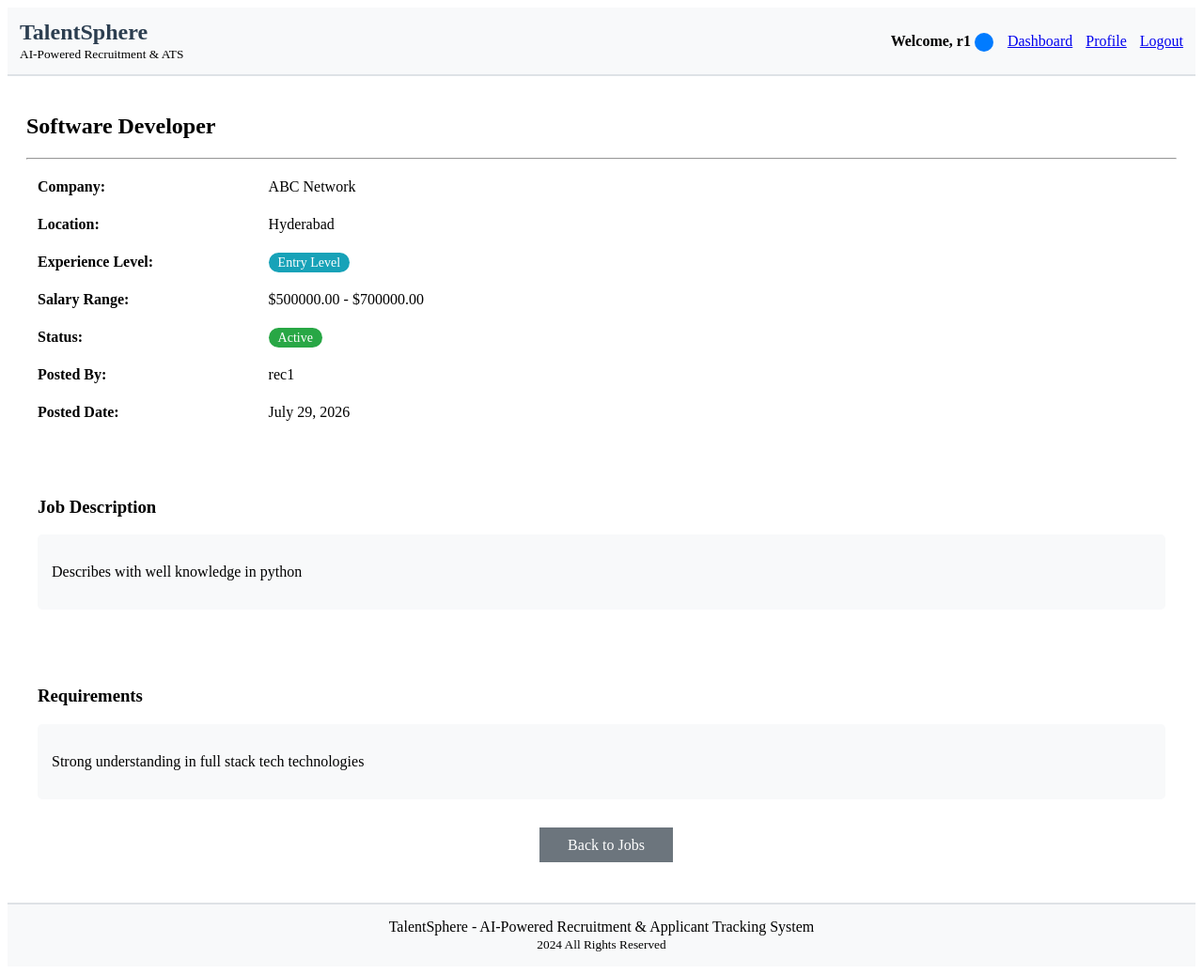
After one commit to BoomeshKS/talent-sphere-elevate, a Django app: page /accounts/job/1/ in a window 1280 px wide. The commit adds this page. Shown: the whole page at 94% size. Run offline with Django 5.2, Linux system fonts and the light colour scheme; a user stored in the database is signed in; data comes from the database, SQL or seed files in the repository; both versions use the stored data as it was after the commit.

Commit message:
Job Posting Functionality Added

```diff
--- a/backend/accounts/models.py
+++ b/backend/accounts/models.py
@@ -4,6 +4,7 @@ from django.db.models.signals import post_save
 from django.dispatch import receiver
 
 class UserProfile(models.Model):
+
     ROLE_CHOICES = (
         ('recruiter', 'Recruiter'),
         ('candidate', 'Candidate'),
@@ -20,6 +21,43 @@ class UserProfile(models.Model):
     def __str__(self):
         return f"{self.user.username} - {self.get_role_display()}"
 
+
+class Job(models.Model):
+    JOB_STATUS = (
+        ('active', 'Active'),
+        ('closed', 'Closed'),
+        ('draft', 'Draft'),
+    )
+
+    EXPERIENCE_LEVELS = (
+        ('entry', 'Entry Level'),
+        ('mid', 'Mid Level'),
+        ('senior', 'Senior Level'),
+        ('lead', 'Lead'),
+        ('executive', 'Executive'),
+    )
+
+    title = models.CharField(max_length=200)
+    company = models.CharField(max_length=100)
+    location = models.CharField(max_length=200)
+    description = models.TextField()
+    requirements = models.TextField()
+    experience_level = models.CharField(max_length=20, choices=EXPERIENCE_LEVELS, default='mid')
+    salary_min = models.DecimalField(max_digits=10, decimal_places=2, null=True, blank=True)
+    salary_max = models.DecimalField(max_digits=10, decimal_places=2, null=True, blank=True)
+    status = models.CharField(max_length=20, choices=JOB_STATUS, default='active')
+    created_by = models.ForeignKey(User, on_delete=models.CASCADE, related_name='jobs')
+    created_at = models.DateTimeField(auto_now_add=True)
+    updated_at = models.DateTimeField(auto_now=True)
+
+    def __str__(self):
+        return f"{self.title} at {self.company}"
+
+    class Meta:
+        ordering = ['-created_at']
+
+
+
 @receiver(post_save, sender=User)
 def create_user_profile(sender, instance, created, **kwargs):
     if created:
--- /dev/null
+++ b/backend/accounts/templates/accounts/job_detail.html
@@ -0,0 +1,96 @@
+{% extends 'accounts/base.html' %}
+
+{% block title %}Job Details{% endblock %}
+
+{% block content %}
+    <h2>{{ job.title }}</h2>
+    <hr>
+
+    <table width="100%" cellpadding="10">
+        <tr>
+            <td width="20%"><strong>Company:</strong></td>
+            <td>{{ job.company }}</td>
+        </tr>
+        <tr>
+            <td><strong>Location:</strong></td>
+            <td>{{ job.location }}</td>
+        </tr>
+        <tr>
+            <td><strong>Experience Level:</strong></td>
+            <td>
+                <span style="background-color: #17a2b8; color: white; padding: 3px 10px; border-radius: 12px; font-size: 14px;">
+                    {{ job.get_experience_level_display }}
+                </span>
+            </td>
+        </tr>
+        <tr>
+            <td><strong>Salary Range:</strong></td>
+            <td>
+                {% if job.salary_min and job.salary_max %}
+                    ${{ job.salary_min }} - ${{ job.salary_max }}
+                {% elif job.salary_min %}
+                    From ${{ job.salary_min }}
+                {% elif job.salary_max %}
+                    Up to ${{ job.salary_max }}
+                {% else %}
+                    Not specified
+                {% endif %}
+            </td>
+        </tr>
+        <tr>
+            <td><strong>Status:</strong></td>
+            <td>
+                <span style="background-color:
+                    {% if job.status == 'active' %}#28a745
+                    {% elif job.status == 'draft' %}#ffc107
+                    {% else %}#dc3545{% endif %};
+                    color: white; padding: 3px 10px; border-radius: 12px; font-size: 14px;">
+                    {{ job.get_status_display }}
+                </span>
+            </td>
+        </tr>
+        <tr>
+            <td><strong>Posted By:</strong></td>
+            <td>{{ job.created_by.username }}</td>
+        </tr>
+        <tr>
+            <td><strong>Posted Date:</strong></td>
+            <td>{{ job.created_at|date:"F d, Y" }}</td>
+        </tr>
+        <tr>
+            <td colspan="2"><br></td>
+        </tr>
+        <tr>
+            <td colspan="2">
+                <h3>Job Description</h3>
+                <div style="background-color: #f8f9fa; padding: 15px; border-radius: 5px;">
+                    {{ job.description|linebreaks }}
+                </div>
+            </td>
+        </tr>
+        <tr>
+            <td colspan="2"><br></td>
+        </tr>
+        <tr>
+            <td colspan="2">
+                <h3>Requirements</h3>
+                <div style="background-color: #f8f9fa; padding: 15px; border-radius: 5px;">
+                    {{ job.requirements|linebreaks }}
+                </div>
+            </td>
+        </tr>
+        <tr>
+            <td colspan="2" align="center">
+                <br>
+                {% if user.profile.role == 'candidate' %}
+                    <button style="background-color: #28a745; color: white; padding: 10px 40px; border: none; cursor: pointer; font-size: 16px;">
+                        Apply for this Job
+                    </button>
+                {% endif %}
+                <a href="{% url 'view_jobs' %}" style="margin-left: 10px; padding: 10px 30px; background-color: #6c757d; color: white; text-decoration: none;">
+                    Back to Jobs
+                </a>
+            </td>
+        </tr>
+    </table>
+{% endblock %}
--- a/backend/accounts/urls.py
+++ b/backend/accounts/urls.py
@@ -7,4 +7,8 @@ urlpatterns = [
     path('logout/', views.user_logout, name='logout'),
     path('dashboard/', views.dashboard, name='dashboard'),
     path('profile/', views.profile, name='profile'),
+    path('create-job/', views.create_job, name='create_job'),
+    path('jobs/', views.view_jobs, name='view_jobs'),
+    path('job/<int:job_id>/', views.job_detail, name='job_detail'),
+    path('my-jobs/', views.my_jobs, name='my_jobs'),
 ]
--- a/backend/accounts/views.py
+++ b/backend/accounts/views.py
@@ -1,9 +1,9 @@
-from django.shortcuts import render, redirect
+from django.shortcuts import render, redirect, get_object_or_404
 from django.contrib.auth import login, authenticate, logout
 from django.contrib.auth.decorators import login_required
 from django.contrib import messages
 from django.contrib.auth.models import User
-from .models import UserProfile
+from .models import UserProfile, Job
 
 def register(request):
     if request.user.is_authenticated:
@@ -16,7 +16,6 @@ def register(request):
         password2 = request.POST.get('password2')
         role = request.POST.get('role', 'candidate')
 
-        # Validation
         if not username or not email or not password:
             messages.error(request, 'All fields are required!')
             return render(request, 'accounts/register.html')
@@ -37,7 +36,6 @@ def register(request):
             messages.error(request, 'Password must be at least 6 characters!')
             return render(request, 'accounts/register.html')
 
-        # Create user
         try:
             user = User.objects.create_user(
                 username=username,
@@ -90,9 +88,10 @@ def dashboard(request):
     role = user.profile.role
 
     if role == 'recruiter':
+        jobs = Job.objects.filter(created_by=user)
         context = {
             'user': user,
-            'total_jobs': 5,
+            'total_jobs': jobs.count(),
             'total_applications': 24,
             'shortlisted': 8,
             'interviews_scheduled': 3,
@@ -100,10 +99,12 @@ def dashboard(request):
                 {'name': 'John Doe', 'position': 'Software Engineer', 'status': 'Under Review'},
                 {'name': 'Jane Smith', 'position': 'Data Analyst', 'status': 'Shortlisted'},
                 {'name': 'Mike Johnson', 'position': 'UI Designer', 'status': 'New'},
-            ]
+            ],
+            'jobs': jobs
         }
         return render(request, 'accounts/recruiter_dashboard.html', context)
     else:
+        jobs = Job.objects.filter(status='active')
         context = {
             'user': user,
             'total_applications': 4,
@@ -114,10 +115,72 @@ def dashboard(request):
                 {'title': 'Software Engineer', 'company': 'Tech Corp', 'status': 'Under Review', 'date': '2024-01-15'},
                 {'title': 'Data Analyst', 'company': 'Data Inc', 'status': 'Shortlisted', 'date': '2024-01-10'},
                 {'title': 'UI Designer', 'company': 'Design Studio', 'status': 'New', 'date': '2024-01-05'},
-            ]
+            ],
+            'available_jobs': jobs
         }
         return render(request, 'accounts/candidate_dashboard.html', context)
 
 @login_required
 def profile(request):
     return render(request, 'accounts/profile.html', {'user': request.user})
+
+@login_required
+def create_job(request):
+    if request.user.profile.role != 'recruiter':
+        messages.error(request, 'Only recruiters can post jobs!')
+        return redirect('dashboard')
+
+    if request.method == 'POST':
+        title = request.POST.get('title')
+        company = request.POST.get('company')
+        location = request.POST.get('location')
+        description = request.POST.get('description')
+        requirements = request.POST.get('requirements')
+        experience_level = request.POST.get('experience_level')
+        salary_min = request.POST.get('salary_min')
+        salary_max = request.POST.get('salary_max')
+        status = request.POST.get('status', 'active')
+
+        if not title or not company or not location or not description or not requirements:
+            messages.error(request, 'All fields are required!')
+            return render(request, 'accounts/create_job.html')
+
+        try:
+            job = Job.objects.create(
+                title=title,
+                company=company,
+                location=location,
+                description=description,
+                requirements=requirements,
+                experience_level=experience_level,
+                salary_min=salary_min or None,
+                salary_max=salary_max or None,
+                status=status,
+                created_by=request.user
+            )
+            messages.success(request, f'Job "{job.title}" created successfully!')
+            return redirect('view_jobs')
+        except Exception as e:
+            messages.error(request, f'Error creating job: {str(e)}')
+            return render(request, 'accounts/create_job.html')
+
+    return render(request, 'accounts/create_job.html')
+
+@login_required
+def view_jobs(request):
+    jobs = Job.objects.filter(status='active')
+    return render(request, 'accounts/view_jobs.html', {'jobs': jobs})
+
+@login_required
+def job_detail(request, job_id):
+    job = get_object_or_404(Job, id=job_id)
+    return render(request, 'accounts/job_detail.html', {'job': job})
+
+@login_required
+def my_jobs(request):
+    if request.user.profile.role != 'recruiter':
+        messages.error(request, 'Access denied!')
+        return redirect('dashboard')
+
+    jobs = Job.objects.filter(created_by=request.user)
+    return render(request, 'accounts/my_jobs.html', {'jobs': jobs})
```
Also changed, not shown: backend/accounts/templates/accounts/candidate_dashboard.html (+62 -25 lines), backend/accounts/templates/accounts/create_job.html (added, +93 -0 lines), backend/accounts/templates/accounts/my_jobs.html (added, +67 -0 lines), backend/accounts/templates/accounts/recruiter_dashboard.html (+32 -29 lines), backend/accounts/templates/accounts/view_jobs.html (added, +52 -0 lines), backend/accounts/migrations/0002_alter_userprofile_role_alter_userprofile_user_job.py (added), backend/db.sqlite3.
